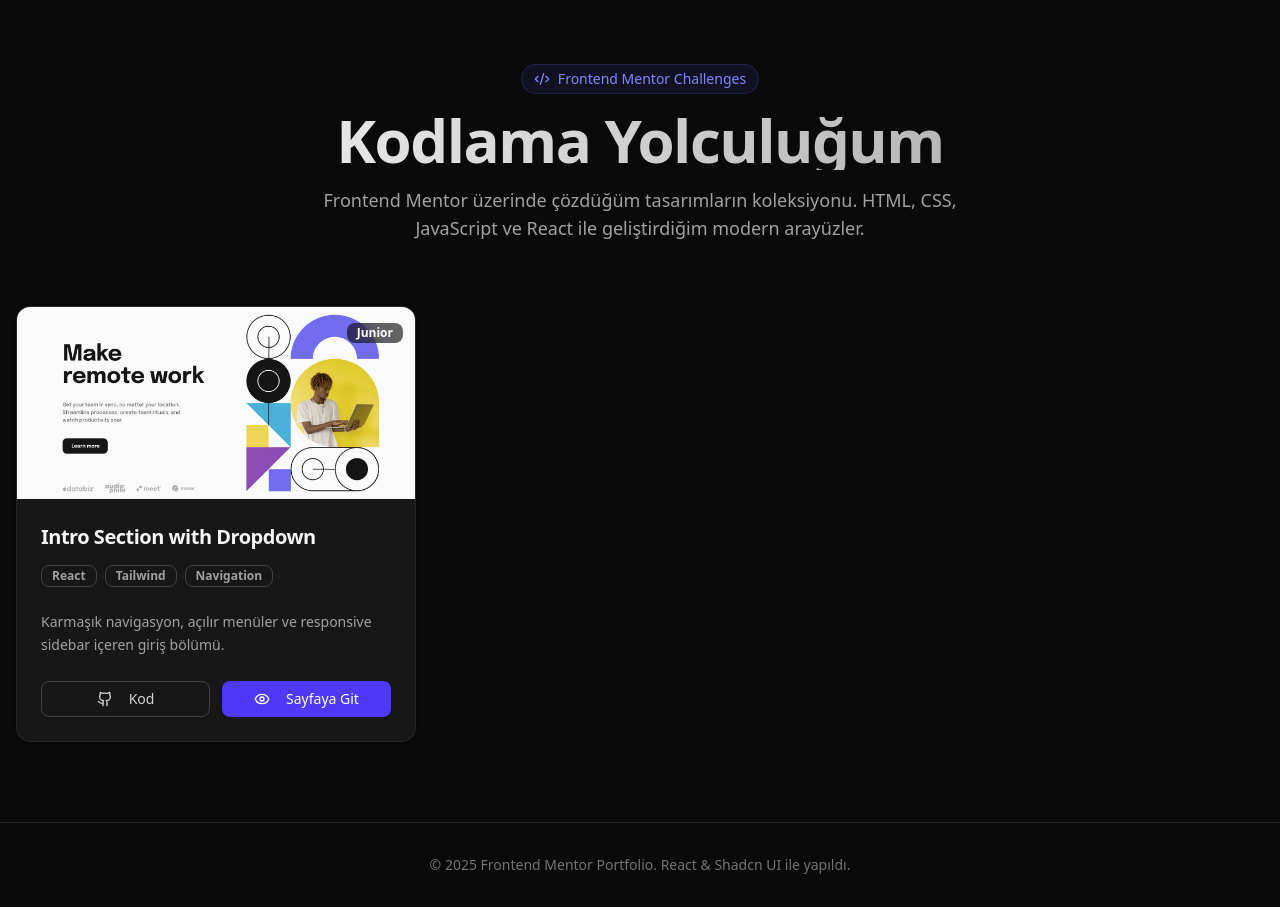
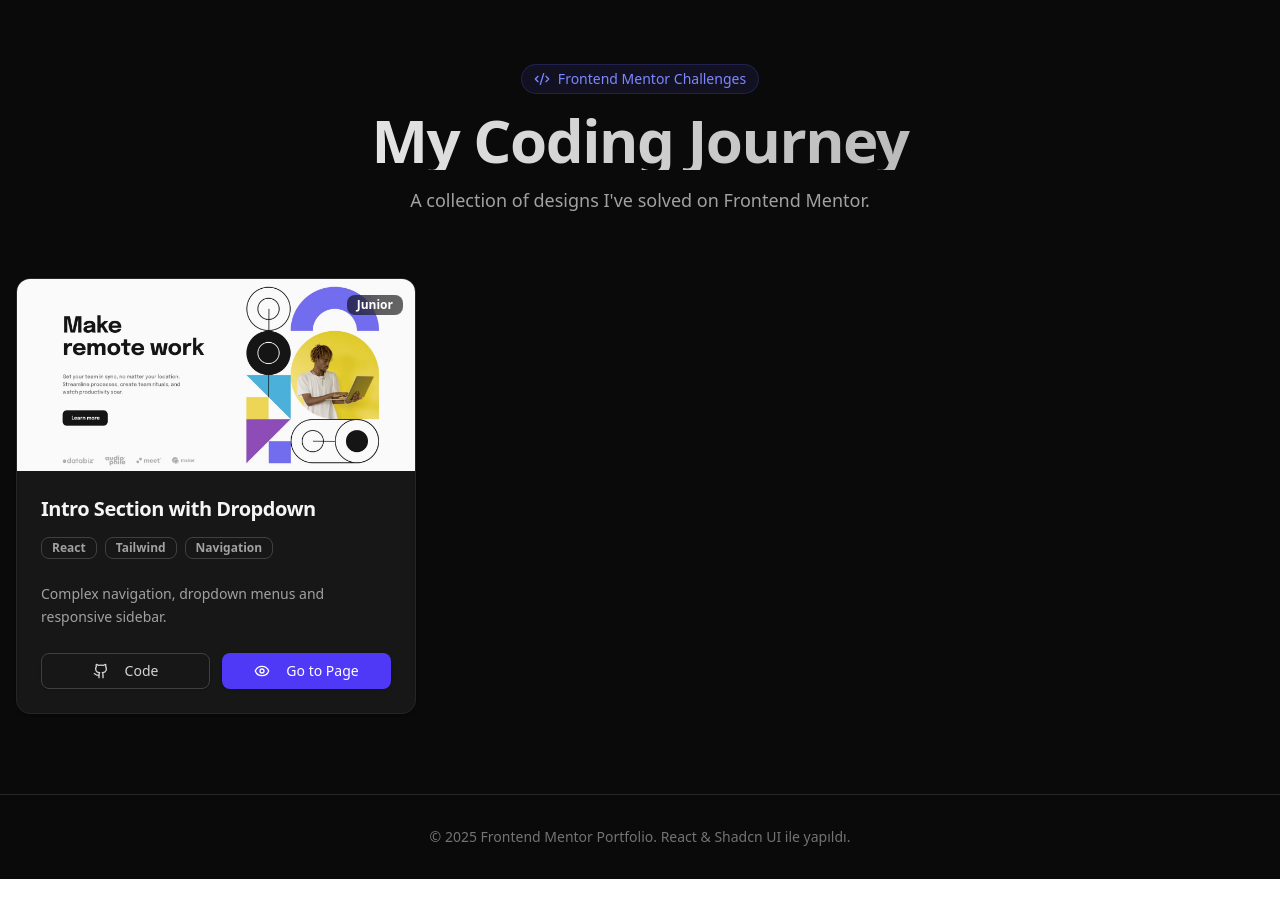
Before and after one commit to EnderKaran/Frontend-Mentor-Project, a React (Vite) app in the folder fm-showcase/: page / in a window 1280 px wide. After the commit the page ends 879 px from the top, so only its background shows below. Built offline with nearby package versions, Linux system fonts and the light colour scheme.

Commit message:
linkler düzeltildi

```diff
--- a/fm-showcase/src/components/ProjectCard.tsx
+++ b/fm-showcase/src/components/ProjectCard.tsx
@@ -18,11 +18,11 @@ const projects = [
   {
     id: 1,
     title: "Intro Section with Dropdown",
-    description: "Karmaşık navigasyon, açılır menüler ve responsive sidebar içeren giriş bölümü.",
+    description: "Complex navigation, dropdown menus and responsive sidebar.",
     image: introSectionImage,
     tags: ["React", "Tailwind", "Navigation"],
     internalLink: "/challenges/intro-section",
-    repoLink: "https://github.com/kullaniciadi/intro-section-repo",
+    repoLink: "https://github.com/EnderKaran/Frontend-Mentor-Project/tree/main/fm-showcase/src/challenges/intro-section",
     difficulty: "Junior",
   },
 ];
@@ -37,11 +37,10 @@ function ProjectCard() {
           <span>Frontend Mentor Challenges</span>
         </div>
         <h1 className="text-4xl md:text-6xl font-bold tracking-tight bg-gradient-to-r from-white to-neutral-400 bg-clip-text text-transparent">
-          Kodlama Yolculuğum
+          My Coding Journey
         </h1>
         <p className="text-neutral-400 max-w-2xl mx-auto text-lg">
-          Frontend Mentor üzerinde çözdüğüm tasarımların koleksiyonu.
-          HTML, CSS, JavaScript ve React ile geliştirdiğim modern arayüzler.
+          A collection of designs I've solved on Frontend Mentor.
         </p>
       </header>
 
@@ -95,14 +94,14 @@ function ProjectCard() {
                 {/* REPO BUTTON */}
                 <Button asChild variant="outline" className="w-full border-neutral-700 hover:bg-neutral-800 hover:text-white text-neutral-300 cursor-pointer">
                   <a href={project.repoLink} target="_blank" rel="noopener noreferrer">
-                    <Github className="mr-2 h-4 w-4" /> Kod
+                    <Github className="mr-2 h-4 w-4" /> Code
                   </a>
                 </Button>
 
                 {/* PROJECT BUTTON */}
                 <Button asChild className="w-full bg-indigo-600 hover:bg-indigo-700 text-white border-0 cursor-pointer">
                   <Link to={project.internalLink}>
-                    <Eye className="mr-2 h-4 w-4" /> Sayfaya Git
+                    <Eye className="mr-2 h-4 w-4" /> Go to Page
                   </Link>
                 </Button>
               </CardFooter>
```
